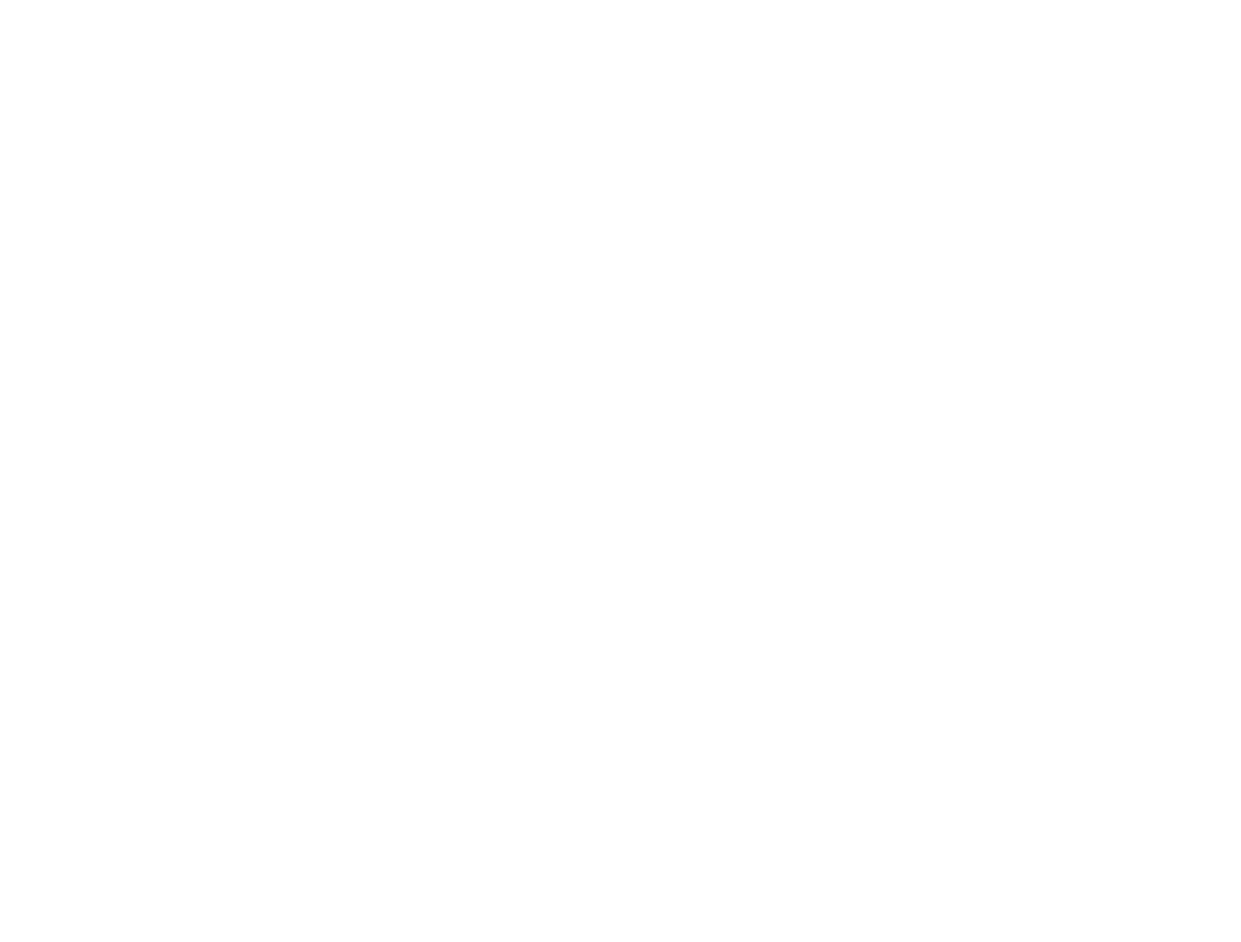
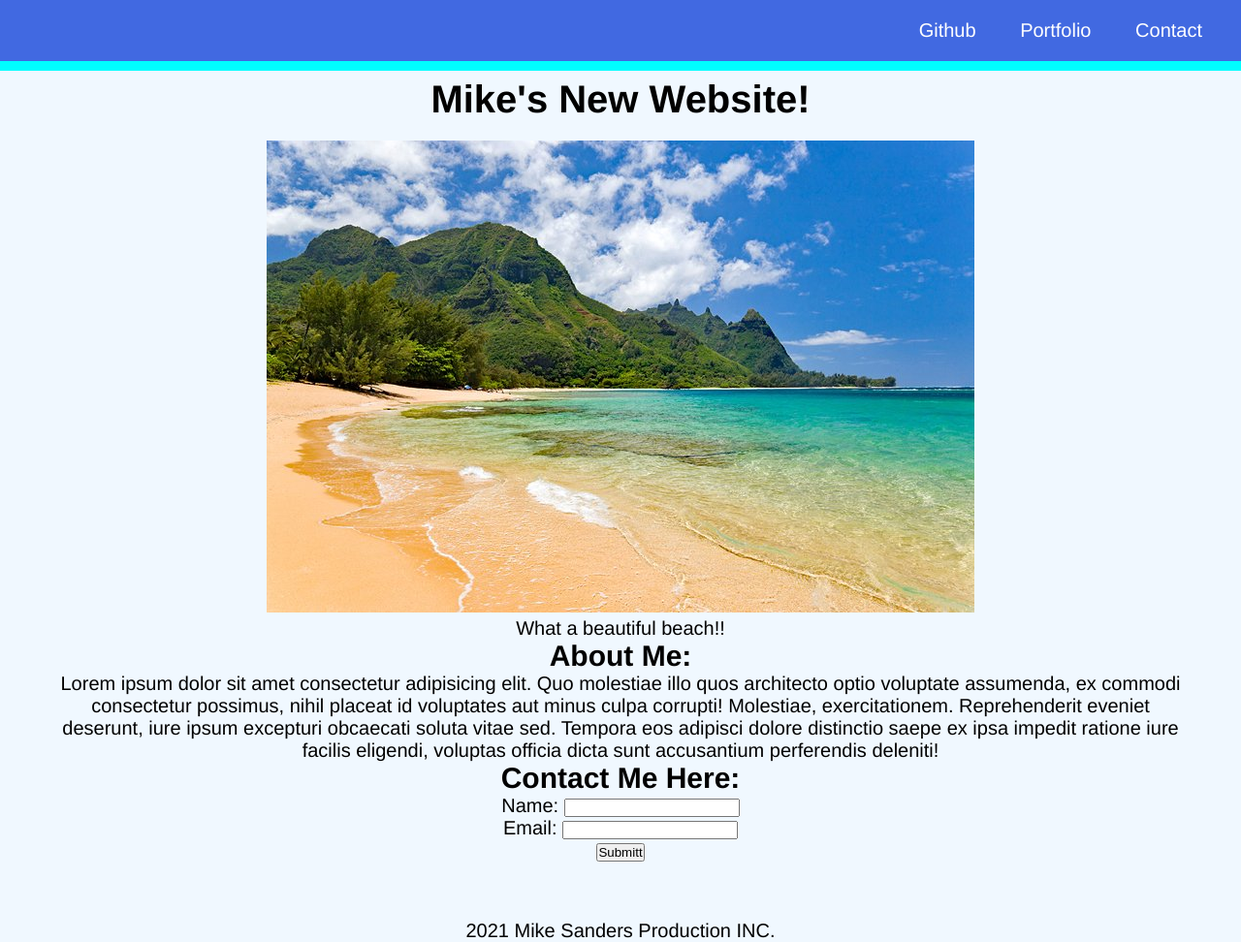
Before and after one commit to Mike-C-Sanders/22-mini-project, a plain HTML site: page index.html in a window 1280 px wide. Shown: the whole page at 97% size. Before the commit the page ends 800 px from the top, so only its background shows below. Drawn offline with Linux system fonts and the light colour scheme.

Commit message:
added an image file. Added a few changes to the index and style sheets.

```diff
--- a/index.html
+++ b/index.html
@@ -1,12 +1,64 @@
 <!DOCTYPE html>
 <html lang="en">
+
 <head>
     <meta charset="UTF-8">
     <meta http-equiv="X-UA-Compatible" content="IE=edge">
     <meta name="viewport" content="width=device-width, initial-scale=1.0">
-        <title>Document</title>
+    <title>Mike's Site</title>
+
+    <link rel="stylesheet" href="style.css">
 </head>
+
 <body>
+    <header>
+        <Nav class="right-text">
+            <ul>
+                <li><a href="https://www.github.com">Github</a></li>
+                <li>
+                    <a href="#">Portfolio</a>
+                </li>
+                <li>
+                    <a href="#contact-me">Contact</a>
+                </li>
+            </ul>
+        </Nav>
+    </header>
+    <main class="center-text">
+        <h1>Mike's New Website!</h1>
+        <figure id="my-photo">
+            <img src="beautifulbeach.jpg" alt="A picture of a beautiful beach.">
+            <figcaption>What a beautiful beach!!</figcaption>
 
+        </figure>
+
+        <section id="about-me">
+            <h2>About Me:</h2>
+
+            <p id="my-text">Lorem ipsum dolor sit amet consectetur adipisicing elit. Quo molestiae illo quos architecto
+                optio voluptate assumenda, ex commodi consectetur possimus, nihil placeat id voluptates aut minus culpa
+                corrupti! Molestiae, exercitationem.
+                Reprehenderit eveniet deserunt, iure ipsum excepturi obcaecati soluta vitae sed. Tempora eos adipisci
+                dolore distinctio saepe ex ipsa impedit ratione iure facilis eligendi, voluptas officia dicta sunt
+                accusantium perferendis deleniti!</p>
+        </section>
+
+        <section id="contact-me">
+            <h2>Contact Me Here:</h2>
+            <form>
+                <label for="fname">Name:</label>
+                <input type="text" id="fname" name="fname"> <br>
+                <label for="email">Email:</label>
+                <input type="text" id="email" name="email"><br>
+                <button id="submitt-button">Submitt</button>
+
+            </form>
+        </section>
+
+    </main>
+    <footer class="center-text">
+        <p>2021 Mike Sanders Production INC.</p>
+    </footer>
 </body>
+
 </html>
--- a/style.css
+++ b/style.css
@@ -0,0 +1,42 @@
+*{
+    margin: 0;
+    padding: 0;
+}
+body{
+    position: relative;
+    background-color: aliceblue;
+    font-size: 20px;
+    font-family: 'Franklin Gothic Medium', 'Arial Narrow', Arial, sans-serif;
+}
+header{
+    background: royalblue;
+    position: fixed;
+    width: 100%;
+    border-bottom: 10px solid aqua;
+
+}
+main{
+    padding: 60px;
+}
+ul{
+    display: block;
+    margin: 1em;
+}
+
+li{
+    display: inline;
+    padding: 20px;
+}
+a{
+    color: white;
+    text-decoration: none;
+}
+h1{
+    margin: 20px;
+}
+.center-text{
+    text-align: center;
+}
+.right-text{
+    text-align: right;
+}
```
Also changed, not shown: beautifulbeach.jpg (added). Lines whose indentation alone changed are shown as unchanged.
